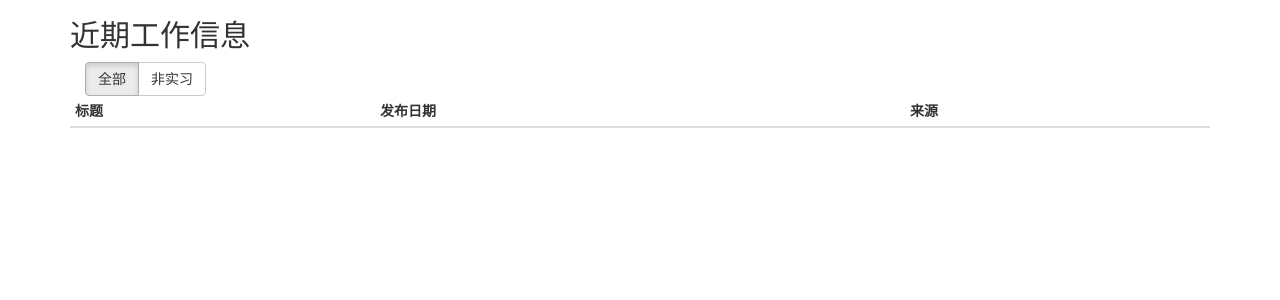
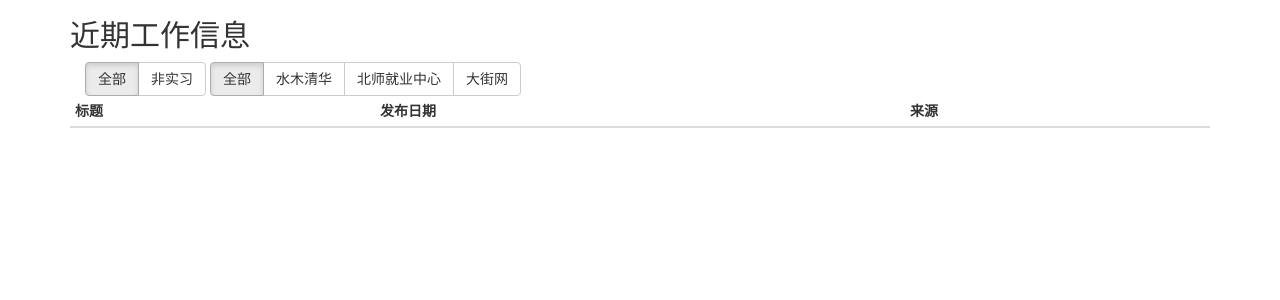
Before and after one commit to 51isoft/itjobs, a Django app: page /jobs/ in a window 1280 px wide. Shown: the part 51-351 px from the top of the page. Run offline with Django 3.2, Linux system fonts and the light colour scheme; data that the repository does not hold is empty.

Commit message:
source selector

```diff
--- a/jobinfos/static/jobinfos/js/index.js
+++ b/jobinfos/static/jobinfos/js/index.js
@@ -1,10 +1,14 @@
 jQuery(function($) {
   $(".navbar #index").addClass("active");
   var job_type=0;
+  var job_source=0;
   function update_table() {
     $("#jobs tbody tr").each(function() {
       $(this).show();
       if (job_type == 1 && $("td:first", this).text().match(/实习|intern/i)) $(this).hide();
+      if (job_source == 1 && $("td:nth-child(3)", this).text() != "水木清华BBS") $(this).hide();
+      if (job_source == 2 && $("td:nth-child(3)", this).text() != "北师就业中心") $(this).hide();
+      if (job_source == 3 && $("td:nth-child(3)", this).text() != "大街网") $(this).hide();
     })
   }
   $("#job_type button").click(function(){
@@ -15,5 +19,16 @@ jQuery(function($) {
     else job_type=1;
     update_table();
     return false;
-  })
+  });
+  $("#job_source button").click(function(){
+    if ($(this).hasClass('active')) return;
+    $(this).parent().children().removeClass('active')
+    $(this).addClass('active')
+    if ($(this).attr('id') == 'job_smth') job_source=1;
+    else if ($(this).attr('id') == 'job_bnu') job_source=2;
+    else if ($(this).attr('id') == 'job_dajie') job_source=3;
+    else job_source=0;
+    update_table();
+    return false;
+  });
 });
--- a/jobinfos/templates/jobinfos/_topnav.html
+++ b/jobinfos/templates/jobinfos/_topnav.html
@@ -6,7 +6,7 @@
         <span class="icon-bar"></span>
         <span class="icon-bar"></span>
       </button>
-      <a class="navbar-brand" href="#">工作信息</a>
+      <a class="navbar-brand" href="{% url 'index' %}">工作信息</a>
     </div>
     <div class="collapse navbar-collapse">
       <ul class="nav navbar-nav">
--- a/jobinfos/templates/jobinfos/detail.html
+++ b/jobinfos/templates/jobinfos/detail.html
@@ -6,3 +6,7 @@
 <p> <a href="{{ job.url }}" target="_blank">{{ job.url }}</a> </p>
 <p> {{ job.content|safe }} </p>
 {% endblock %}
+
+{% block title %}
+{{ job.title }}
+{% endblock %}
--- a/jobinfos/templates/jobinfos/index.html
+++ b/jobinfos/templates/jobinfos/index.html
@@ -7,6 +7,12 @@
   <div class="btn-group" id="job_type">
     <button type="button" id="job_all" class="btn btn-default active">全部</button>
     <button type="button" id="job_nointern" class="btn btn-default">非实习</button>
+  </div>
+  <div class="btn-group" id="job_source">
+    <button type="button" id="job_alls" class="btn btn-default active">全部</button>
+    <button type="button" id="job_smth" class="btn btn-default">水木清华</button>
+    <button type="button" id="job_bnu" class="btn btn-default">北师就业中心</button>
+    <button type="button" id="job_dajie" class="btn btn-default">大街网</button>
   </div>
 </div>
 <table id="jobs" class="table table-hover table-condensed">
```
